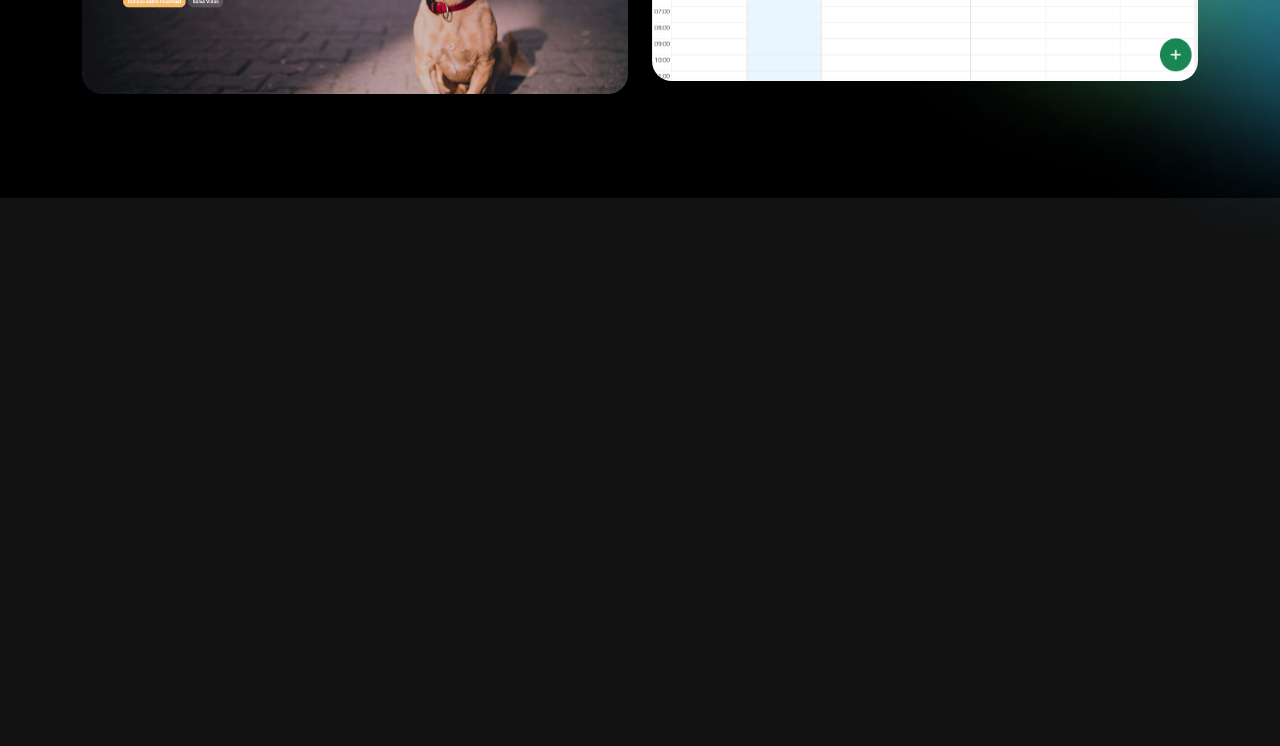
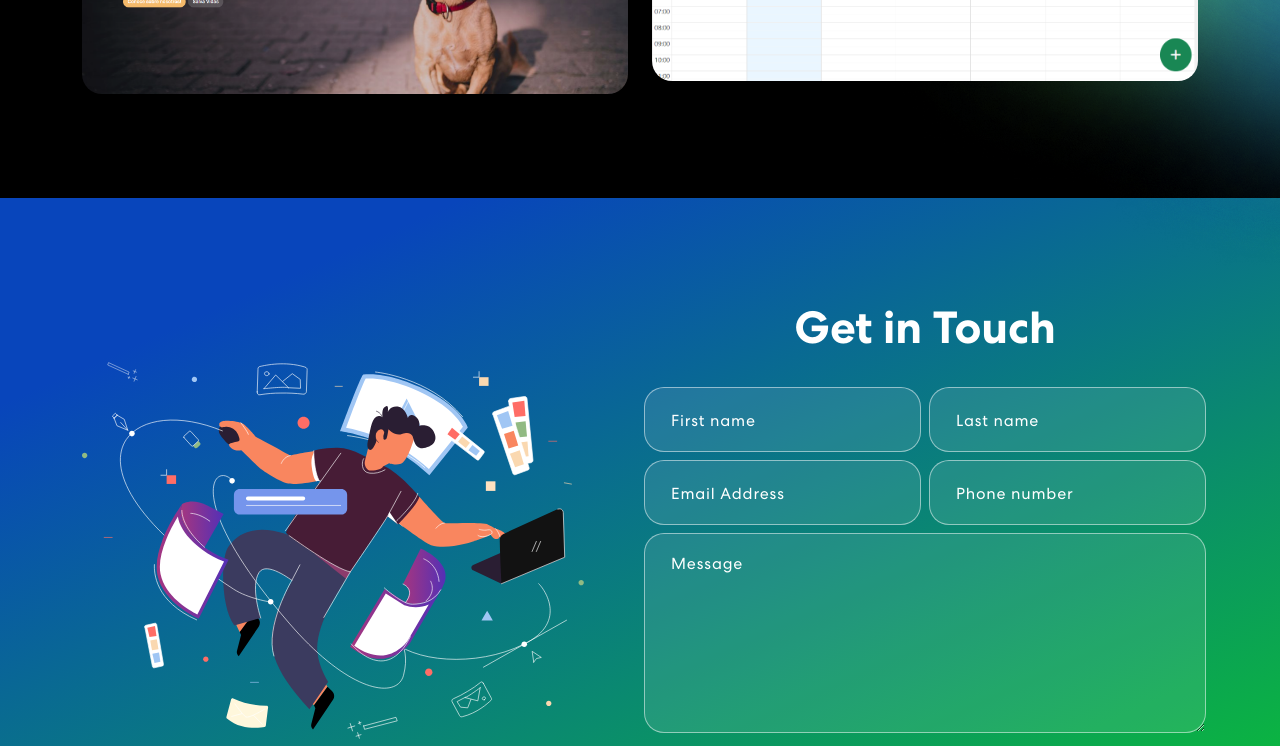
Before and after one commit to Tbownt/Portfolio, a React (Vite) app: page / in a window 1280 px wide. Shown: the part 2000-2746 px from the top of the page. Before the commit the page ends 2287 px from the top, so only its background shows below. Built offline with nearby package versions, Linux system fonts and the light colour scheme.

Commit message:
feat: footer agregado

```diff
--- a/src/App.css
+++ b/src/App.css
@@ -335,7 +335,11 @@ span.wrap {
 /* ******************Contact*********************** */
 
 .contact {
-  background: linear-gradient(90.21deg, #aa367c -5.91%, #4a2fbd 111.58%);
+  background: linear-gradient(
+    156deg,
+    rgba(8, 69, 187, 1) 15%,
+    rgba(11, 246, 34, 0.8435749299719888) 100%
+  );
   padding: 100px 0 200px 0;
 }
 .contact img {
@@ -404,6 +408,7 @@ span.wrap {
   left: 0;
   z-index: 0;
   transition: 0.3s ease-in-out;
+  border-radius: 15px;
 }
 .contact form button:hover::before {
   width: 100%;
@@ -412,7 +417,7 @@ span.wrap {
 /************ Footer Css ************/
 .footer {
   padding: 0 0 0px 0;
-  background-image: url("./assets/img/footer-bg.png");
+  background-image: url("./assets/images/footer-bg.png");
   background-position: center center;
   background-size: cover;
   background-repeat: no-repeat;
--- a/src/App.jsx
+++ b/src/App.jsx
@@ -1,4 +1,11 @@
-import { NavBar, Banner, Skills, Projects } from "./components";
+import {
+  NavBar,
+  Banner,
+  Skills,
+  Projects,
+  Contact,
+  Footer,
+} from "./components";
 
 function App() {
   return (
@@ -7,6 +14,8 @@ function App() {
       <Banner />
       <Skills />
       <Projects />
+      <Contact />
+      <Footer />
     </div>
   );
 }
--- /dev/null
+++ b/src/components/Contact.jsx
@@ -0,0 +1,80 @@
+import { Container, Row, Col } from "react-bootstrap";
+import contactImg from "../assets/images/contact-img.svg";
+
+export const Contact = () => {
+  return (
+    <section className="contact" id="contact">
+      <Container>
+        <Row className="align-items-center">
+          <Col size={12} md={6}>
+            <img src={contactImg} alt="Contact" />
+          </Col>
+          <Col size={12} md={6}>
+            <div>
+              <h2 className="d-flex justify-content-center">Get in Touch</h2>
+              <form
+                name="contact"
+                action="/contact"
+                method="POST"
+                data-netlify="true"
+              >
+                <input type="hidden" name="form-name" value="contact" />
+                <Row>
+                  <Col size={12} sm={6} className="px-1">
+                    <input
+                      type="text"
+                      name="firstName"
+                      required
+                      placeholder="First name"
+                    />
+                  </Col>
+                  <Col size={12} sm={6} className="px-1">
+                    <input
+                      type="text"
+                      name="lastName"
+                      required
+                      placeholder={"Last name"}
+                    />
+                  </Col>
+                  <Col size={12} sm={6} className="px-1">
+                    <input
+                      type="email"
+                      name="email"
+                      required
+                      placeholder={"Email Address"}
+                    />
+                  </Col>
+                  <Col size={12} sm={6} className="px-1">
+                    <input
+                      type="number"
+                      name="phone"
+                      required
+                      placeholder={"Phone number"}
+                    />
+                  </Col>
+                  <Col size={12} sm={12} className="px-1">
+                    <textarea
+                      rows="6"
+                      name="message"
+                      required
+                      placeholder={"Message"}
+                    ></textarea>
+                  </Col>
+                  <Col size={12} sm={12}>
+                    <button
+                      type="submit"
+                      className="d-flex my-0 mx-auto"
+                      style={{ borderRadius: "15px" }}
+                    >
+                      <span>Send</span>
+                    </button>
+                  </Col>
+                </Row>
+              </form>
+            </div>
+          </Col>
+        </Row>
+      </Container>
+    </section>
+  );
+};
--- /dev/null
+++ b/src/components/Footer.jsx
@@ -0,0 +1,48 @@
+import { Container, Row, Col } from "react-bootstrap";
+import navIcon1 from "../assets/images/nav-icon1.svg";
+import navIcon2 from "../assets/images/nav-icon2.svg";
+import navIcon3 from "../assets/images/nav-icon3.svg";
+
+export const Footer = () => {
+  return (
+    <footer className="footer">
+      <Container fluid>
+        <Row className="align-items-center p-3">
+          <Col lg={6}>
+            <h3 className="fw-bold p-4 m-0 d-none d-lg-block">Andres Salom</h3>
+          </Col>
+          <Col
+            size={12}
+            lg={6}
+            className="text-center text-sm-center text-lg-end"
+          >
+            <span> andresjose543@gmail.com</span>
+            <nav className="social-icon">
+              <a
+                href="https://github.com/Tbownt"
+                target="_blank"
+                rel="noreferrer"
+              >
+                <img src={navIcon1} alt="github-icon" />
+              </a>
+              <a
+                href="https://www.linkedin.com/in/andres-salom/"
+                target="_blank"
+                rel="noreferrer"
+              >
+                <img src={navIcon2} alt="linkedin-icon" />
+              </a>
+              <a
+                href="https://mail.google.com/mail/u/0/#inbox?compose=VpCqJbPfwBnBKSfhcjsZDvVlNLnpcWnrRnptWkTVtbVSpjtsKLjRPfCjwTVWsFVrmRgfPxg"
+                target="_blank"
+                rel="noreferrer"
+              >
+                <img src={navIcon3} alt="email-icon" />
+              </a>
+            </nav>
+          </Col>
+        </Row>
+      </Container>
+    </footer>
+  );
+};
--- a/src/components/index.js
+++ b/src/components/index.js
@@ -2,3 +2,7 @@ export * from "./Banner";
 export * from "./NavBar";
 export * from "./Skills";
 export * from "./Projects";
+export * from "./SkillItem";
+export * from "./ProjectItems";
+export * from "./Contact";
+export * from "./Footer";
```
